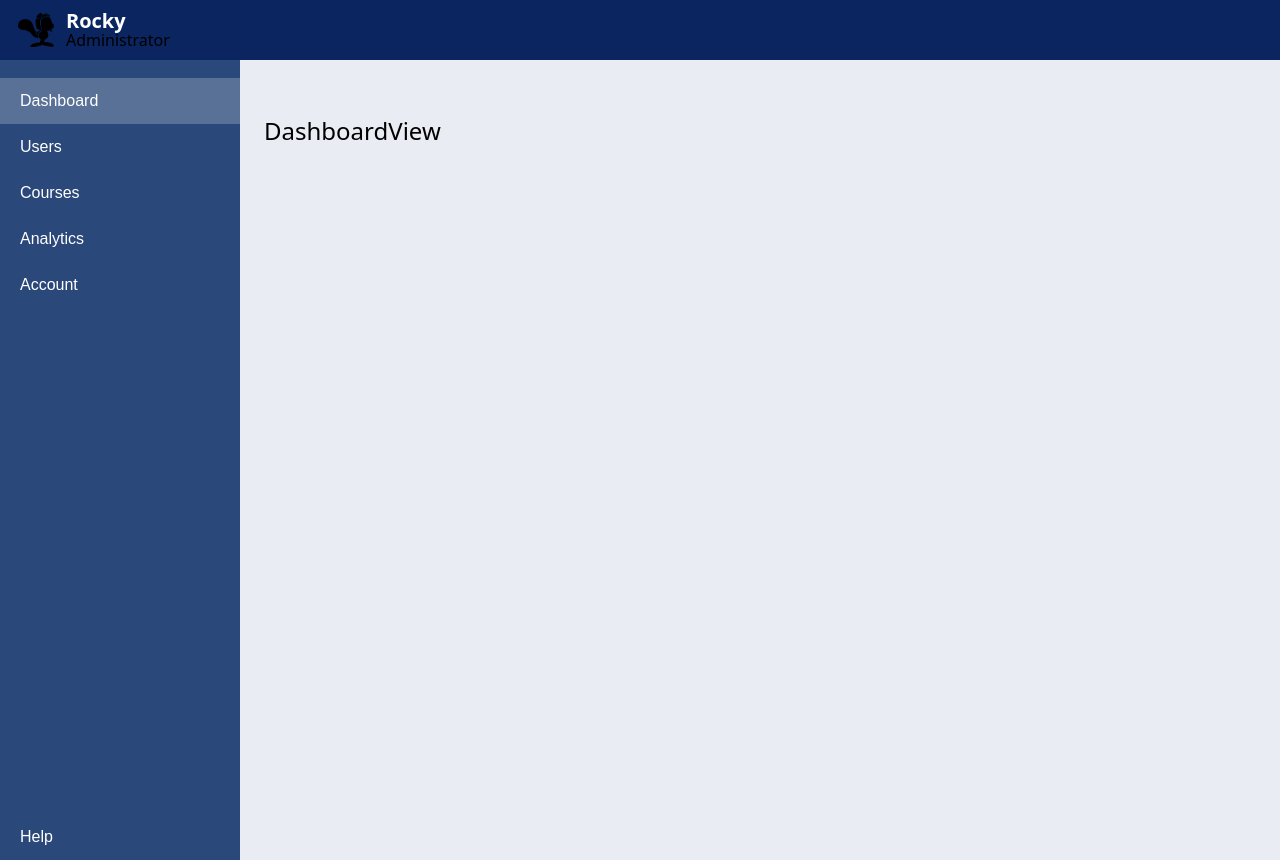
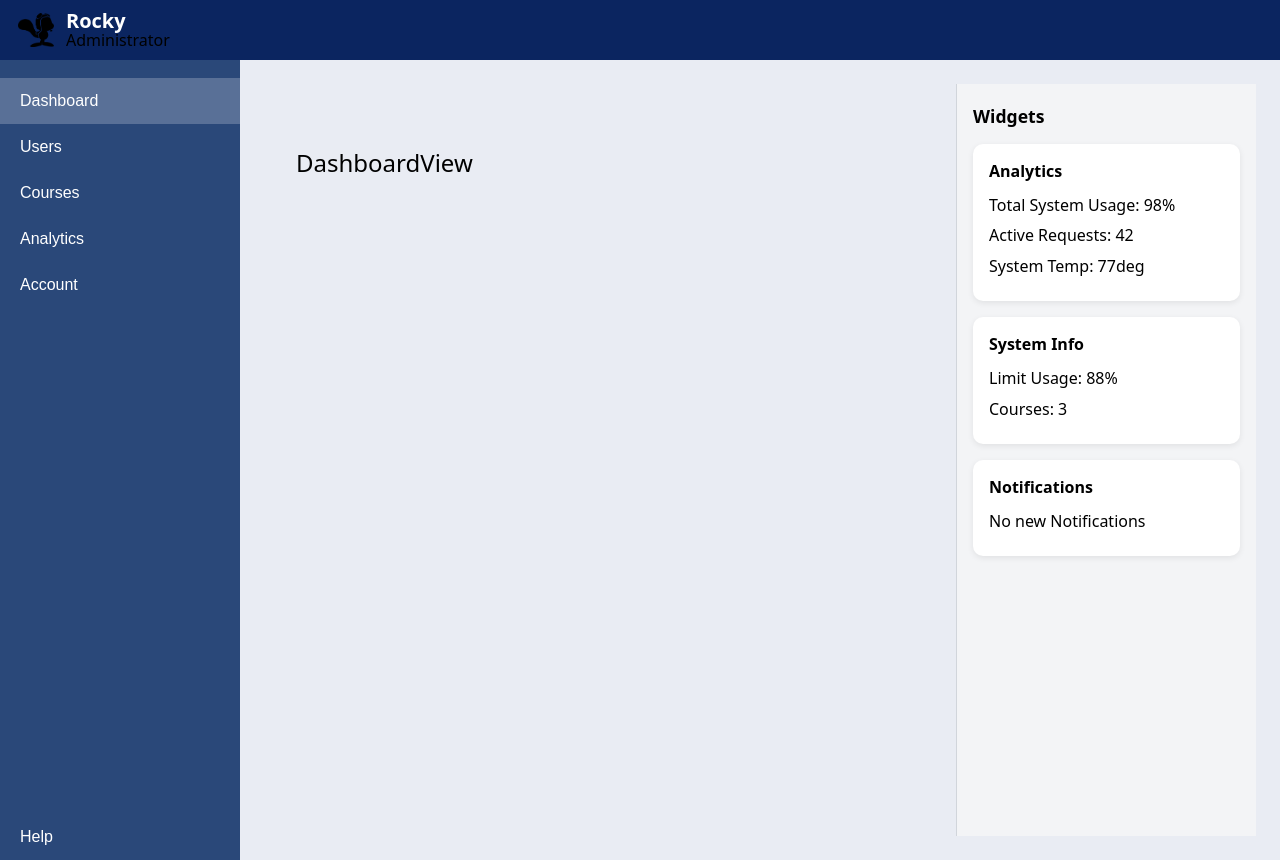
Before and after one commit to Spring-2026-Software-Engineering/Rocky, a SvelteKit app in the folder rocky-interface/: page / in a window 1280 px wide. Built offline with nearby package versions, Linux system fonts and the light colour scheme.

Commit message:
Added right side widget panel and reusable widget cards

```diff
--- /dev/null
+++ b/rocky-interface/src/lib/components/shell/WidgetCard.svelte
@@ -0,0 +1,10 @@
+<script lang="ts">
+	export let title: string;
+</script>
+
+<div class="widget-card">
+	<h3>{title}</h3>
+	<div class="widget-content">
+		<slot />
+	</div>
+</div>
--- /dev/null
+++ b/rocky-interface/src/lib/components/shell/WidgetPanel.svelte
@@ -0,0 +1,24 @@
+<script>
+	import WidgetCard from './WidgetCard.svelte';
+</script>
+
+<div class="widget-panel">
+
+	<h2 class="widget-panel-title">Widgets</h2>
+
+<WidgetCard title="Analytics">
+	<p>Total System Usage: 98%</p>
+	<p>Active Requests: 42</p>
+	<p>System Temp: 77deg</p>
+</WidgetCard>
+
+<WidgetCard title="System Info">
+	<p>Limit Usage: 88%</p>
+	<p>Courses: 3</p>
+</WidgetCard>
+
+<WidgetCard title="Notifications">
+	<p>No new Notifications</p>
+</WidgetCard>
+
+</div>
--- /dev/null
+++ b/rocky-interface/src/lib/styles/widget-panel.css
@@ -0,0 +1,47 @@
+.page-layout {
+	display: flex;
+	height: 100%;
+	width: 100%;
+}
+
+.main-content {
+	flex: 1;
+	padding: 32px;
+	overflow-y: auto;
+	min-width: 0;
+}
+
+.widget-panel {
+	width: 300px;
+	min-width: 300px;
+	height: 100%;
+	background: #f3f4f6;
+	border-left: 1px solid #d1d5db;
+	padding: 20px 16px;
+	box-sizing: border-box;
+	overflow-y: auto;
+}
+
+.widget-card {
+	background: white;
+	border-radius: 10px;
+	padding: 16px;
+	margin-bottom: 16px;
+	box-shadow: 0 2px 6px rgba(0, 0, 0, 0.08);
+}
+
+.widget-card h3 {
+	margin: 0 0 12px 0;
+	font-size: 1rem;
+}
+
+.widget-card p {
+	margin: 8px 0;
+	line-height: 1.4;
+}
+
+.widget-panel-title {
+	margin: 0 0 16px 0;
+	font-size: 1.1rem;
+	font-weight: 700;
+}
--- a/rocky-interface/src/routes/+page.svelte
+++ b/rocky-interface/src/routes/+page.svelte
@@ -1,5 +1,12 @@
 <script lang="ts">
 	import { currentFrame, frameMap, type frameName } from '$lib/stores/frameStore';
+	import WidgetPanel from '$lib/components/shell/WidgetPanel.svelte';
+	import '$lib/styles/widget-panel.css';
 </script>
 
-<svelte:component this={frameMap[$currentFrame as frameName]} />
+<div class="page-layout">
+	<div class="main-content">
+		<svelte:component this={frameMap[$currentFrame as frameName]} />
+	</div>
+	<WidgetPanel />
+</div>
```
